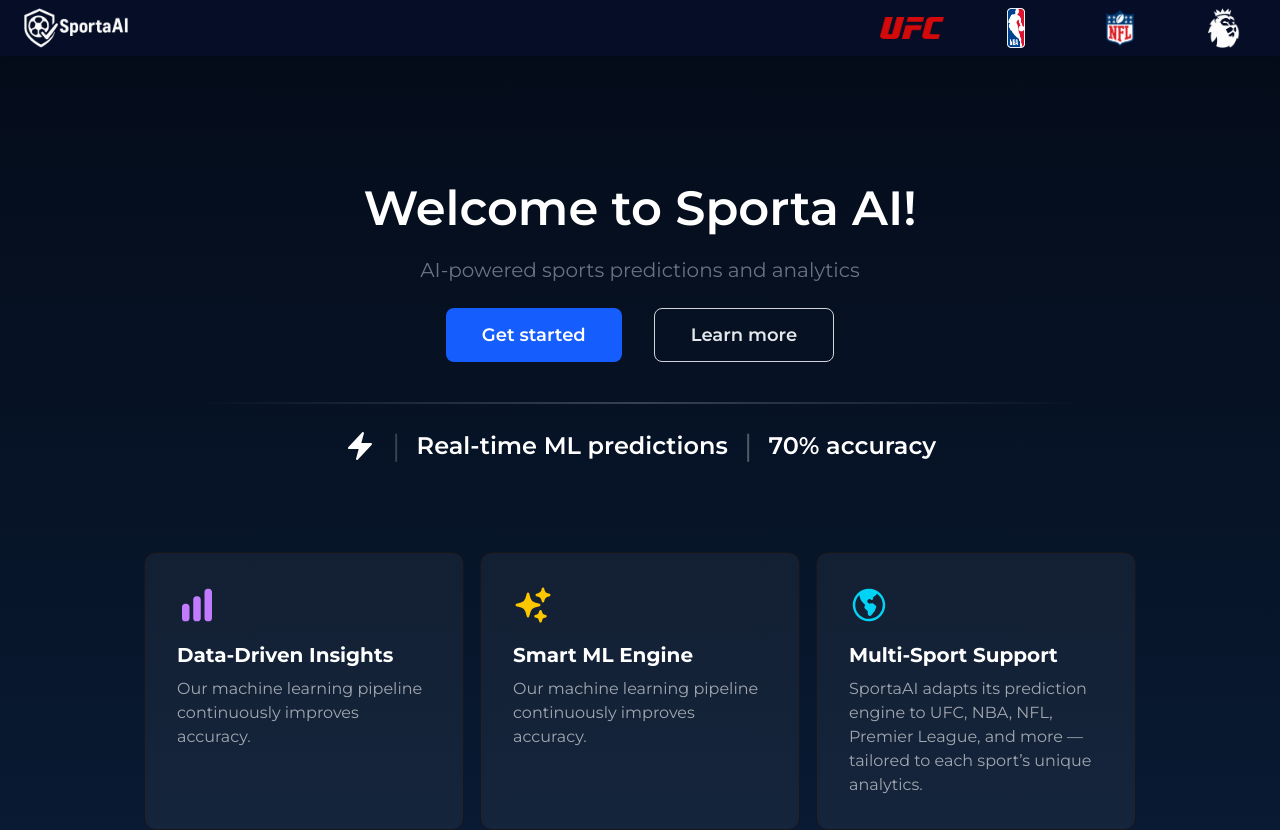
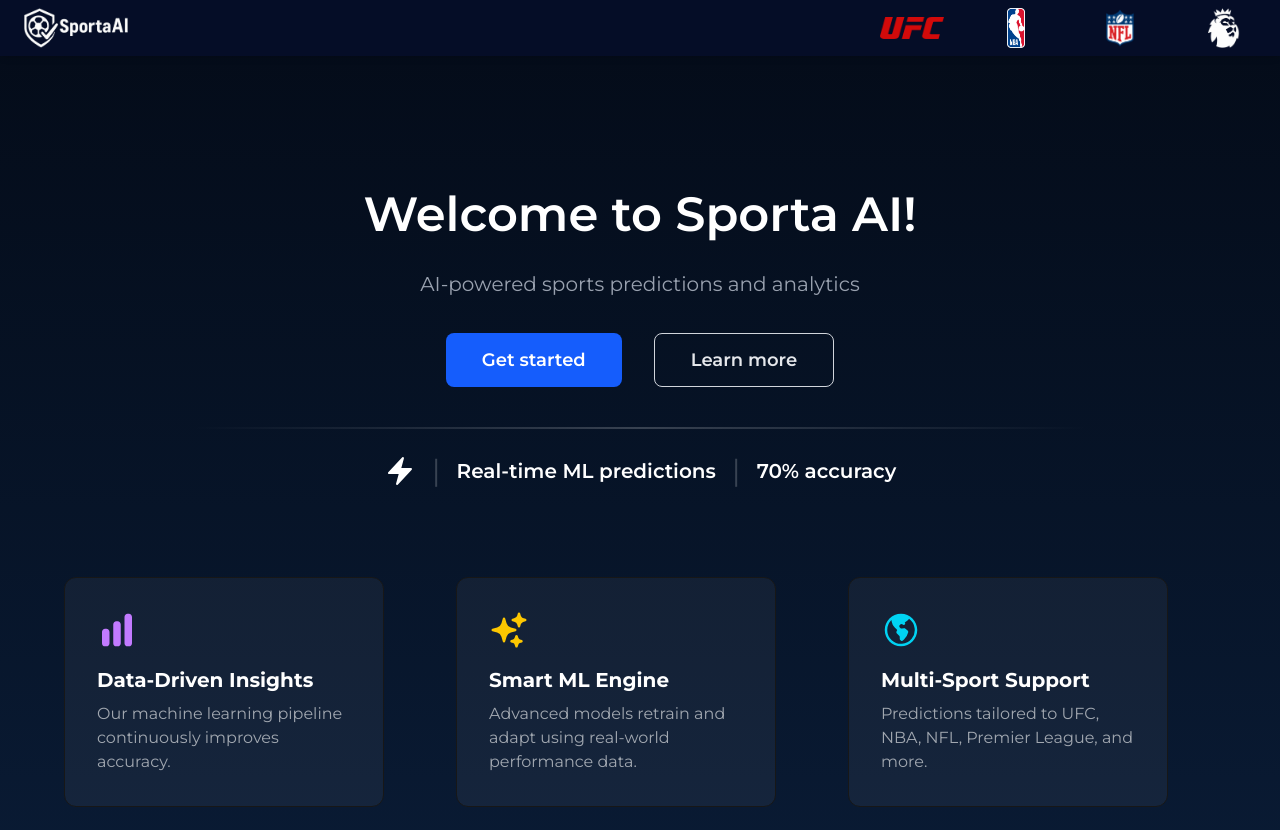
Before and after one commit to zaki-moh/FightIQ, a Next.js app in the folder sports-predictor-frontend/: page / in a window 1280 px wide. Shown: the top 830 px of the page. Built offline with nearby package versions, Linux system fonts and the light colour scheme.

Commit message:
Learn more page started

```diff
--- /dev/null
+++ b/sports-predictor-frontend/app/(root)/learn-more/page.tsx
@@ -0,0 +1,18 @@
+import React from 'react'
+
+const page = () => {
+  return (
+    <div className="flex flex-col w-full items-center text-center">
+      <h1 className="text-white font-semibold text-4xl mt-10 leading-normal">
+        How FightIQ Delivers <br />
+        Smater Combat Sports Predictions
+      </h1>
+      <h2 className="text-white/60 font-light text-xl mt-5 leading-normal">
+        Behind the scneces of our machine learning engine, <br />
+        accuracy pipeline, and multi-sport analytics.
+      </h2>
+    </div>
+  )
+}
+
+export default page
--- a/sports-predictor-frontend/components/ui/Welcome.tsx
+++ b/sports-predictor-frontend/components/ui/Welcome.tsx
@@ -2,34 +2,50 @@
 
 import React from 'react'
 import Button from './Button'
-import { useRouter } from "next/navigation"
-import { BoltIcon, ChartBarIcon, GlobeAmericasIcon, SparklesIcon} from "@heroicons/react/24/solid";
-import Card from './Card';
-
+import { useRouter } from 'next/navigation'
+import {
+  BoltIcon,
+  ChartBarIcon,
+  GlobeAmericasIcon,
+  SparklesIcon,
+} from '@heroicons/react/24/solid'
+import Card from './Card'
 
 const Welcome = () => {
-  const router = useRouter();
-  const onClick = () => {
-    router.push("/")
+  const router = useRouter()
+
+  const learnMore = () => {
+    router.push('/learn-more')
   }
+
+  const getStarted = () => {
+    router.push('/')
+  }
+
   return (
-    <div className="flex flex-col items-center justify-center">
-      <section className="flex flex-col w-full items-center justify-center gap-6 mt-24 opacity-0 fade-in-up animate-[delay-150ms]">
-        <h1 className="text-5xl font-semibold text-white text-center">
+    <div className="flex flex-col items-center justify-center px-4">
+      <section className="flex flex-col w-full items-center justify-center gap-6 mt-20 sm:mt-24 text-center opacity-0 fade-in-up animate-[delay-150ms]">
+        <h1 className="text-3xl sm:text-4xl lg:text-5xl font-semibold text-white leading-tight">
           Welcome to Sporta AI!
         </h1>
-        <h2 className="text-xl font-light text-gray-500 text-center fade-in-up animate-[delay-150ms]">AI-powered sports predictions and analytics</h2>
-        <div className="flex gap-8">
-          <Button variant="primary" size='lg' onClick={onClick} >
+
+        <h2 className="text-base sm:text-lg lg:text-xl font-light text-gray-400 leading-relaxed max-w-2xl">
+          AI-powered sports predictions and analytics
+        </h2>
+
+        {/* BUTTONS */}
+        <div className="flex flex-col sm:flex-row gap-4 sm:gap-8 mt-2">
+          <Button variant="primary" size="lg" onClick={getStarted}>
             Get started
-          </ Button>
-          <Button onClick={onClick} size="lg" variant="outline">
+          </Button>
+          <Button variant="outline" size="lg" onClick={learnMore}>
             Learn more
           </Button>
         </div>
       </section>
 
-      <div   className="
+      <div
+        className="
           w-3/4
           max-w-4xl
           mx-auto
@@ -38,26 +54,44 @@ const Welcome = () => {
           bg-gradient-to-r
           from-transparent
           via-white/20
-                to-transparent"/>
-      <div className="flex items-center justify-center gap-4 mt-6">
-        <BoltIcon className="w-8 h-8 text-white" />
+          to-transparent
+        "
+      />
 
-        <p className="text-white/20 text-3xl">|</p>
+      <div className="flex flex-col sm:flex-row items-center justify-center gap-3 sm:gap-4 mt-6 text-center">
+        <BoltIcon className="w-7 h-7 sm:w-8 sm:h-8 text-white" />
 
-        <h3 className="font-semibold text-white text-2xl">
+        <span className="hidden sm:block text-white/20 text-3xl">|</span>
+
+        <h3 className="font-semibold text-white text-lg sm:text-xl">
           Real-time ML predictions
         </h3>
 
-        <p className="text-white/30 text-3xl">|</p>
+        <span className="hidden sm:block text-white/20 text-3xl">|</span>
 
-        <h3 className="font-semibold text-white text-2xl">
+        <h3 className="font-semibold text-white text-lg sm:text-xl">
           70% accuracy
         </h3>
       </div>
-      <div className="flex gap-4 mt-12 fade-in-up animate-[delay-300ms]">
-        <Card icon={<ChartBarIcon className="w-10 h-10 text-purple-400" />} title="Data-Driven Insights" description="Our machine learning pipeline continuously improves accuracy."/>
-        <Card icon={<SparklesIcon className="w-10 h-10 text-yellow-400" />} title="Smart ML Engine" description="Our machine learning pipeline continuously improves accuracy."/>
-        <Card icon={<GlobeAmericasIcon className="w-10 h-10 text-cyan-400" />} title="Multi-Sport Support" description="SportaAI adapts its prediction engine to UFC, NBA, NFL, Premier League, and more — tailored to each sport’s unique analytics."/>
+
+      <div className="grid grid-cols-1 sm:grid-cols-2 lg:grid-cols-3 gap-6 mt-12 fade-in-up animate-[delay-300ms] max-w-6xl w-full">
+        <Card
+          icon={<ChartBarIcon className="w-10 h-10 text-purple-400" />}
+          title="Data-Driven Insights"
+          description="Our machine learning pipeline continuously improves accuracy."
+        />
+
+        <Card
+          icon={<SparklesIcon className="w-10 h-10 text-yellow-400" />}
+          title="Smart ML Engine"
+          description="Advanced models retrain and adapt using real-world performance data."
+        />
+
+        <Card
+          icon={<GlobeAmericasIcon className="w-10 h-10 text-cyan-400" />}
+          title="Multi-Sport Support"
+          description="Predictions tailored to UFC, NBA, NFL, Premier League, and more."
+        />
       </div>
     </div>
   )
```
Also changed, not shown: sports-predictor-frontend/app/(root)/premier-leugue/page.tsx (renamed from sports-predictor-frontend/app/(root)/Premier Leugue/page.tsx). Lines whose indentation alone changed are shown as unchanged.
